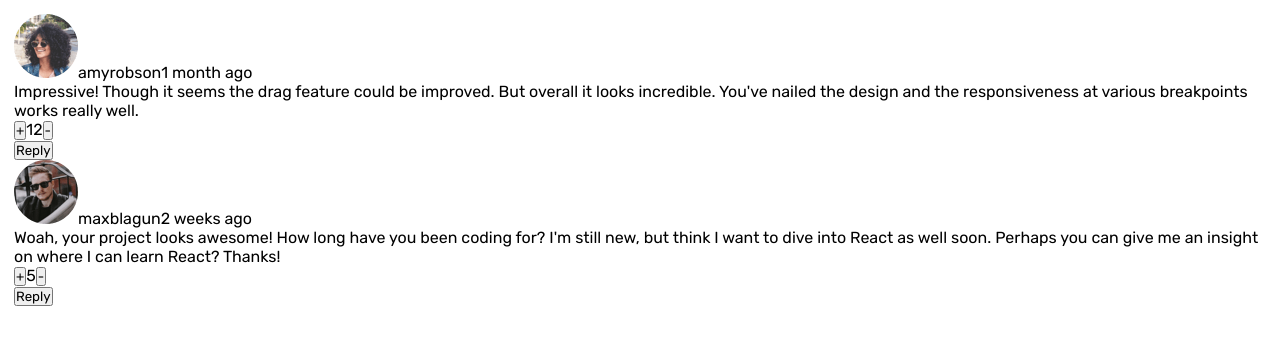
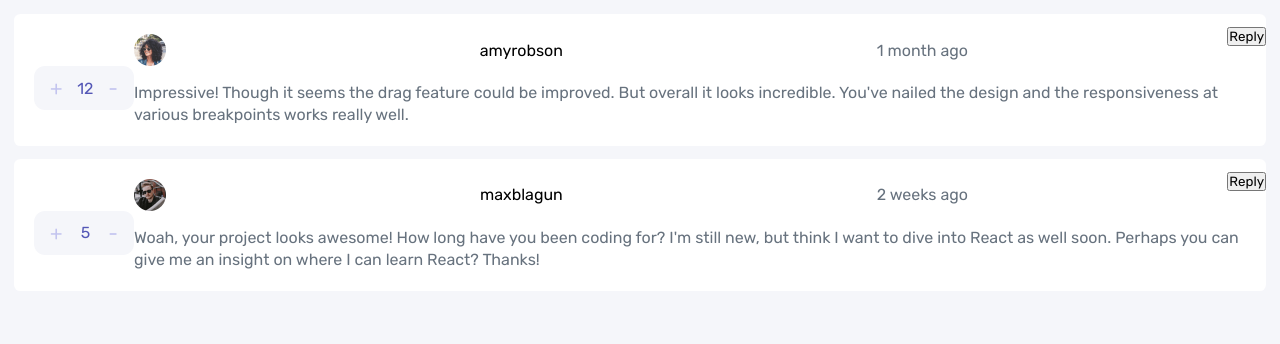
Before and after one commit to JakubCukrowski/comments-frontend-mentor, a website built with webpack: page index.html in a window 1280 px wide. Built offline with nearby package versions, Linux system fonts and the light colour scheme.

Commit message:
Split code into modules, basic css styles

```diff
--- /dev/null
+++ b/src/components/Comments.ts
@@ -0,0 +1,74 @@
+import { LoggedUser, Comments } from "./Types"
+
+export const loggedUser: LoggedUser = {
+    image: {
+        png: "./images/avatars/image-juliusomo.png",
+        webp: "./images/avatars/image-juliusomo.webp"
+    },
+    username: "juliusomo"
+
+}
+
+export const comments: Comments = {
+    commentsData: [
+        {
+        id: 1,
+        content: "Impressive! Though it seems the drag feature could be improved. But overall it looks incredible. You've nailed the design and the responsiveness at various breakpoints works really well.",
+        createdAt: "1 month ago",
+        score: 12,
+        user: {
+            image: {
+            png: "./images/avatars/image-amyrobson.png",
+            webp: "./images/avatars/image-amyrobson.webp"
+            },
+            username: "amyrobson"
+        },
+        replies: []
+        },
+
+        {
+        id: 2,
+        content: "Woah, your project looks awesome! How long have you been coding for? I'm still new, but think I want to dive into React as well soon. Perhaps you can give me an insight on where I can learn React? Thanks!",
+        createdAt: "2 weeks ago",
+        score: 5,
+        user: {
+            image: {
+            png: "./images/avatars/image-maxblagun.png",
+            webp: "./images/avatars/image-maxblagun.webp"
+            },
+            username: "maxblagun"
+        },
+        replies: [
+            {
+            id: 3,
+            content: "If you're still new, I'd recommend focusing on the fundamentals of HTML, CSS, and JS before considering React. It's very tempting to jump ahead but lay a solid foundation first.",
+            createdAt: "1 week ago",
+            score: 4,
+            replyingTo: "maxblagun",
+            user: {
+                image: {
+                png: "./images/avatars/image-ramsesmiron.png",
+                webp: "./images/avatars/image-ramsesmiron.webp"
+                },
+                username: "ramsesmiron"
+            }
+            },
+
+            {
+            id: 4,
+            content: "I couldn't agree more with this. Everything moves so fast and it always seems like everyone knows the newest library/framework. But the fundamentals are what stay constant.",
+            createdAt: "2 days ago",
+            score: 2,
+            replyingTo: "ramsesmiron",
+            user: {
+                image: {
+                png: "./images/avatars/image-juliusomo.png",
+                webp: "./images/avatars/image-juliusomo.webp"
+                },
+                username: "juliusomo"
+            }
+            }
+        ]
+        }
+    ]
+}
--- /dev/null
+++ b/src/components/ElementsCreators.ts
@@ -0,0 +1,34 @@
+//creates span for creation date and username
+
+export const createSpanElement = (spanContent: string | number, className?: string) => {
+    const newSpanElement: HTMLSpanElement = document.createElement("span")
+    if (className) {
+        newSpanElement.classList.add(className)
+    }
+    newSpanElement.innerText = `${spanContent}`
+    return newSpanElement
+}
+
+export const createDivElement = (toAppend: Array<HTMLElement>, classList: string) => {
+    const newDiv: HTMLDivElement = document.createElement("div")
+    newDiv.classList.add(classList)
+
+    newDiv.append(...toAppend)
+    return newDiv
+}
+
+export const createImgElement = (image: string) => {
+    const newImgElement: HTMLImageElement = document.createElement("img")
+    newImgElement.setAttribute("src", image)
+    newImgElement.setAttribute("alt", "avatar")
+    return newImgElement
+}
+
+export const createButtonElement = (text: string | number, className?: string) => {
+    const newButtonElement = document.createElement("button")
+    newButtonElement.innerText = `${text}`
+    if (className) {
+        newButtonElement.classList.add(className)
+    }
+    return newButtonElement
+}
--- /dev/null
+++ b/src/components/Types.ts
@@ -0,0 +1,42 @@
+export interface LoggedUser {
+    image: {
+        png: string
+        webp: string
+    },
+    username: string
+}
+
+export interface Comments {
+    commentsData: Array<{
+        id: number
+        content: string
+        createdAt: string
+        score: number
+
+        user: {
+            image: {
+                png: string
+                webp: string
+            },
+
+            username: string
+        },
+
+        replies?: Array<{
+            id: number
+            content: string
+            createdAt: string
+            score: number
+            replyingTo: string
+
+            user: {
+                image: {
+                    png: string
+                    webp: string
+                }
+
+                username: string
+            }
+        }>
+    }>
+}
--- a/src/index.ts
+++ b/src/index.ts
@@ -1,155 +1,13 @@
 import "./styles/main.scss"
+import {
+    createSpanElement,
+    createButtonElement,
+    createDivElement,
+    createImgElement
+} from "./components/ElementsCreators"
+import {loggedUser, comments} from "./components/Comments"
 
 const commentsContainer: HTMLElement = document.querySelector(".comments")
-
-interface LoggedUser {
-    image: {
-        png: string
-        webp: string
-    },
-    username: string
-}
-
-interface Comments {
-    commentsData: Array<{
-        id: number
-        content: string
-        createdAt: string
-        score: number
-
-        user: {
-            image: {
-                png: string
-                webp: string
-            },
-
-            username: string
-        },
-
-        replies?: Array<{
-            id: number
-            content: string
-            createdAt: string
-            score: number
-            replyingTo: string
-
-            user: {
-                image: {
-                    png: string
-                    webp: string
-                }
-
-                username: string
-            }
-        }>
-    }>
-}
-
-const loggedUser: LoggedUser = {
-    image: {
-        png: "./images/avatars/image-juliusomo.png",
-        webp: "./images/avatars/image-juliusomo.webp"
-    },
-    username: "juliusomo"
-
-}
-
-
-
-
-const comments: Comments = {
-    commentsData: [
-        {
-        id: 1,
-        content: "Impressive! Though it seems the drag feature could be improved. But overall it looks incredible. You've nailed the design and the responsiveness at various breakpoints works really well.",
-        createdAt: "1 month ago",
-        score: 12,
-        user: {
-            image: {
-            png: "./images/avatars/image-amyrobson.png",
-            webp: "./images/avatars/image-amyrobson.webp"
-            },
-            username: "amyrobson"
-        },
-        replies: []
-        },
-
-        {
-        id: 2,
-        content: "Woah, your project looks awesome! How long have you been coding for? I'm still new, but think I want to dive into React as well soon. Perhaps you can give me an insight on where I can learn React? Thanks!",
-        createdAt: "2 weeks ago",
-        score: 5,
-        user: {
-            image: {
-            png: "./images/avatars/image-maxblagun.png",
-            webp: "./images/avatars/image-maxblagun.webp"
-            },
-            username: "maxblagun"
-        },
-        replies: [
-            {
-            id: 3,
-            content: "If you're still new, I'd recommend focusing on the fundamentals of HTML, CSS, and JS before considering React. It's very tempting to jump ahead but lay a solid foundation first.",
-            createdAt: "1 week ago",
-            score: 4,
-            replyingTo: "maxblagun",
-            user: {
-                image: {
-                png: "./images/avatars/image-ramsesmiron.png",
-                webp: "./images/avatars/image-ramsesmiron.webp"
-                },
-                username: "ramsesmiron"
-            }
-            },
-
-            {
-            id: 4,
-            content: "I couldn't agree more with this. Everything moves so fast and it always seems like everyone knows the newest library/framework. But the fundamentals are what stay constant.",
-            createdAt: "2 days ago",
-            score: 2,
-            replyingTo: "ramsesmiron",
-            user: {
-                image: {
-                png: "./images/avatars/image-juliusomo.png",
-                webp: "./images/avatars/image-juliusomo.webp"
-                },
-                username: "juliusomo"
-            }
-            }
-        ]
-        }
-    ]
-}
-
-//creates span for creation date and username
-
-const createSpanElement = (spanContent: string | number, className?: string) => {
-    const newSpanElement: HTMLSpanElement = document.createElement("span")
-    newSpanElement.classList.add(className)
-    newSpanElement.innerText = `${spanContent}`
-    return newSpanElement
-}
-
-const createDivElement = (toAppend: Array<HTMLElement>, classList: string) => {
-    const newDiv: HTMLDivElement = document.createElement("div")
-    newDiv.classList.add(classList)
-
-    newDiv.append(...toAppend)
-    return newDiv
-}
-
-const createImgElement = (image: string) => {
-    const newImgElement: HTMLImageElement = document.createElement("img")
-    newImgElement.setAttribute("src", image)
-    newImgElement.setAttribute("alt", "avatar")
-    return newImgElement
-}
-
-const createButtonElement = (text: string | number) => {
-    const newButtonElement = document.createElement("button")
-    newButtonElement.innerText = `${text}`
-    return newButtonElement
-}
 
 const renderComments = (
     image: string,
@@ -172,17 +30,24 @@ const renderComments = (
     const newPelement: HTMLParagraphElement = document.createElement("p")
     newPelement.innerText = content
 
+    //content with user info
+    const commentContentDiv: HTMLDivElement = createDivElement([userInfoDiv, newPelement], "content")
+
     //bottom section - buttons
     const upvoteBtn: HTMLButtonElement = createButtonElement("+")
     const downvoteBtn: HTMLButtonElement = createButtonElement("-")
     const votesSpan: HTMLSpanElement = createSpanElement(upvotes)
-    const upvotesDiv: HTMLDivElement = createDivElement([upvoteBtn, votesSpan, downvoteBtn], "upvotes")
+    const upvotesDiv: HTMLDivElement = createDivElement([upvoteBtn, votesSpan, downvoteBtn], "votes")
 
-    const replyBtn: HTMLButtonElement = createButtonElement(reply)
+    const replyBtn: HTMLButtonElement = createButtonElement(reply, "reply-button")
+    replyBtn.addEventListener("click", (e: Event) => {
+        newLiElement.append(document.createElement("div"))
+
+    })
 
     const buttonsContaier = createDivElement([upvotesDiv, replyBtn], "buttons-container")
 
-    newLiElement.append(userInfoDiv, newPelement, buttonsContaier)
+    newLiElement.append(commentContentDiv, buttonsContaier)
     commentsContainer.append(newLiElement)
 
 }
--- /dev/null
+++ b/src/styles/_comments.scss
@@ -0,0 +1,90 @@
+body {
+    background-color: $very_light_gray;
+}
+
+.comments-section {
+    max-width: 100%;
+    min-height: 100vh;
+
+    .container {
+        padding: 14px;
+
+        .comments {
+            list-style: none;
+        }
+    }
+}
+
+li {
+    display: flex;
+    flex-direction: column;
+    background-color: $white;
+    padding: 20px;
+    margin-bottom: 0.8em;
+    border-radius: 0.4em;
+
+    @media screen and (min-width: 600px) {
+        flex-direction: row-reverse;
+        align-items: center;
+        position: relative;
+    }
+
+    img {
+        width: 2em;
+        height: 2em;
+    }
+
+    .user-info {
+        width: 75%;
+        display: flex;
+        justify-content: space-between;
+        align-items: center;
+        margin-bottom: 1em;
+    }
+
+    .buttons-container {
+        display: flex;
+        justify-content: space-between;
+        align-items: center;
+        margin-top: 1em;
+
+        .votes {
+            padding: 10px 16px;
+            background-color: $very_light_gray;
+            width: 100px;
+            display: flex;
+            justify-content: space-between;
+            align-items: center;
+            border-radius: 0.7em;
+
+            button {
+                border: none;
+                background-color: transparent;
+                font-size: 20px;
+                color: $light_grayish_blue;
+            }
+
+            span {
+                color: $moderate_blue;
+            }
+        }
+    }
+
+    .created-at,
+    p {
+        color: $grayish_blue;
+    }
+
+    p {
+        line-height: 22px
+    }
+
+}
+
+.reply-button {
+    @media screen and (min-width: 600px) {
+        position: absolute;
+        right: 0;
+        top: 10%;
+    }
+}
--- a/src/styles/main.scss
+++ b/src/styles/main.scss
@@ -1,4 +1,5 @@
 @import "./colors";
+@import "./comments";
 @import url('https://fonts.googleapis.com/css2?family=Rubik:wght@400;500;700&display=swap');
 
 * {
@@ -7,16 +8,3 @@
     box-sizing: border-box;
     font-family: 'Rubik', sans-serif;
 }
-
-.comments-section {
-    max-width: 100%;
-    min-height: 100vh;
-
-    .container {
-        padding: 14px;
-
-        .comments {
-            list-style: none;
-        }
-    }
-}
--- a/tsconfig.json
+++ b/tsconfig.json
@@ -2,7 +2,7 @@
   "compilerOptions": {
     "allowSyntheticDefaultImports": true,
     "noImplicitAny": true,
-    "module": "es6",
+    "module": "ES2015",
     "target": "es5",
     "allowJs": true
   },
```
